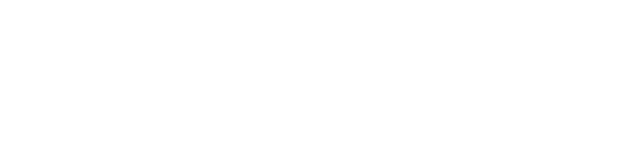
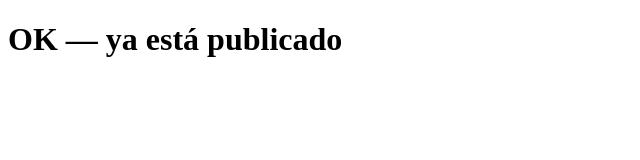
Before and after one commit to AngelZero/credencial, a plain HTML site: page 19121035_9f3k1m8z2q7r4t/index.html in a window 1280 px wide. Shown: the whole page, without its empty margins (0-640 px from the left). Drawn offline with Linux system fonts and the light colour scheme.

Commit message:
Update index.html

```diff
--- a/19121035_9f3k1m8z2q7r4t/index.html
+++ b/19121035_9f3k1m8z2q7r4t/index.html
@@ -3,8 +3,9 @@
 <head>
   <meta charset="utf-8" />
   <meta name="viewport" content="width=device-width, initial-scale=1" />
-  <title>Crendencial hola</title>
+  <title>Credencial 19121035</title>
 </head>
 <body>
+  <h1>OK — ya está publicado</h1>
 </body>
 </html>
```
